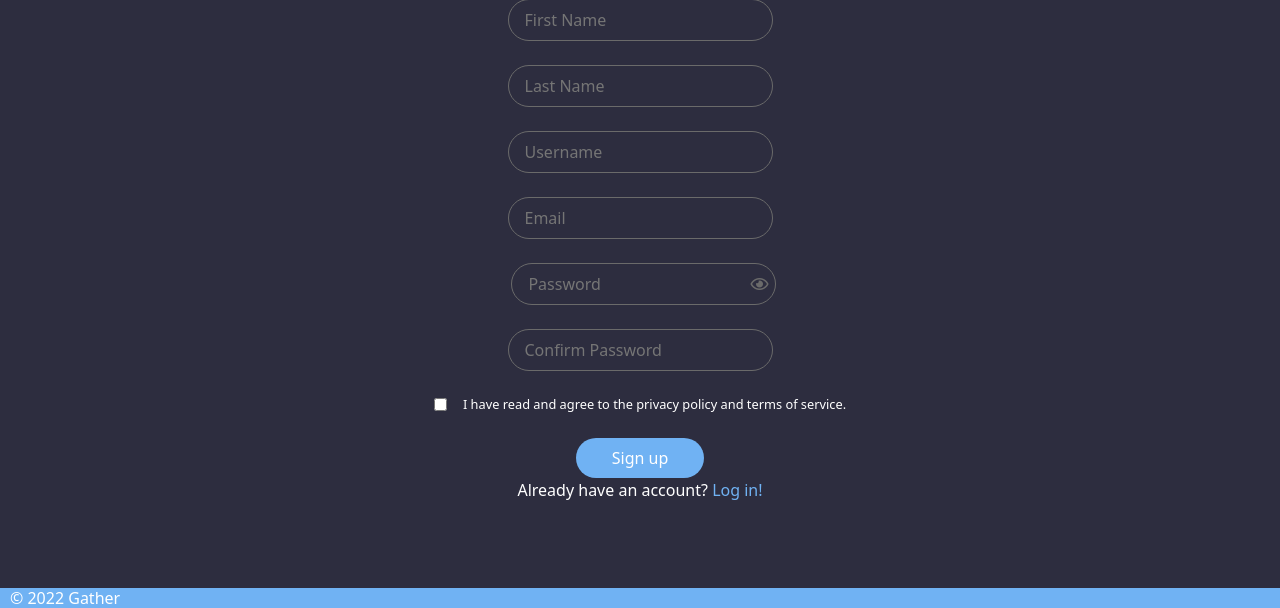
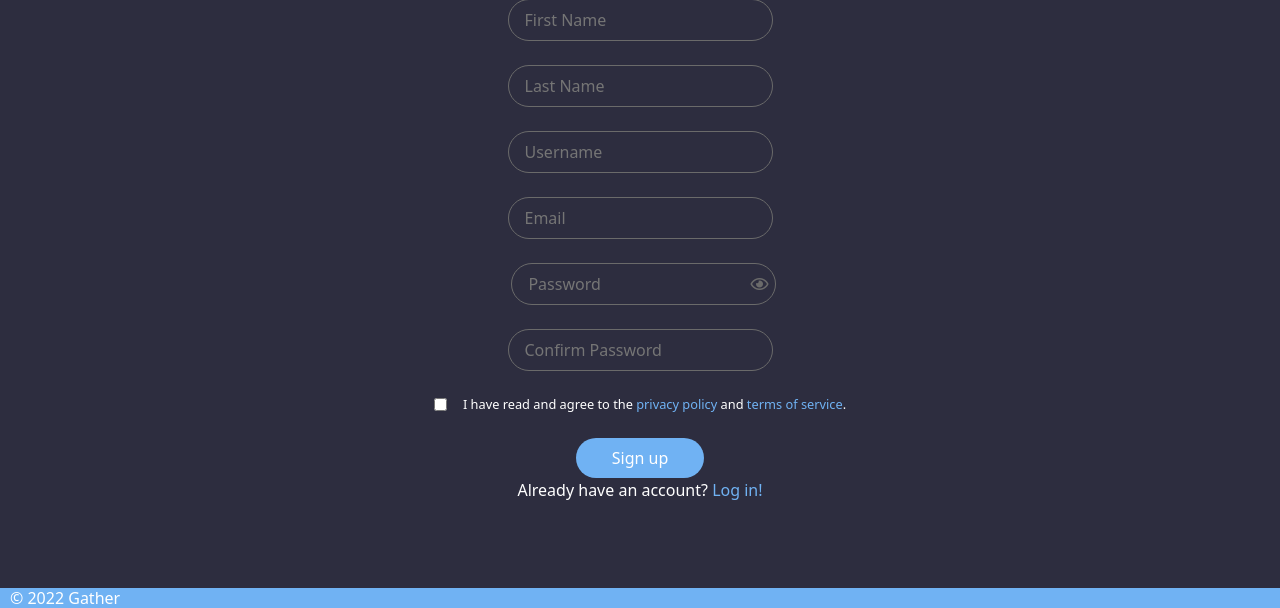
Before and after one commit to Szazlo/Gather-CS50, a Flask app: page /register in a window 1280 px wide. Shown: the part 192-800 px from the top of the page. Run offline with Flask 2, Linux system fonts and the light colour scheme; some libraries are stand-ins or nearby versions.

Commit message:
fixed checkbox and viewport

```diff
--- a/src/forms.py
+++ b/src/forms.py
@@ -14,7 +14,7 @@ class registerForm(FlaskForm):
     password = PasswordField(validators=[InputRequired(), Length(min=8)])
     confirmPassword = PasswordField(validators=[InputRequired(), Length(min=8)])
     # recaptcha = RecaptchaField() ==> Removed, server response error
-    tandcbox = BooleanField("I have read and agree to the privacy policy and terms of service.", [validators.DataRequired()])
+    tandcbox = BooleanField(validators=[validators.DataRequired()])
     submit = SubmitField("Sign up")
 
 class loginForm(FlaskForm):
--- a/src/static/stylesheet.css
+++ b/src/static/stylesheet.css
@@ -61,8 +61,10 @@ input[type=checkbox] {
   margin-bottom: 1em;
 }
 
-label {
+#regtandc {
   font-size: 0.8em;
+  margin-top: 0;
+  margin-bottom: 0;
 }
 
 main {
--- a/src/templates/register.html
+++ b/src/templates/register.html
@@ -81,7 +81,7 @@
                 {% endfor %}
                 <div class="termstyle">
                 {{ form.tandcbox() }}
-                {{ form.tandcbox.label() }}
+                <p id="regtandc">I have read and agree to the <a href="">privacy policy</a> and <a href="">terms of service</a>.</p>
                 </div>
                 <br />
                 {{ form.submit() }}
```
Also changed, not shown: 1 other file.
